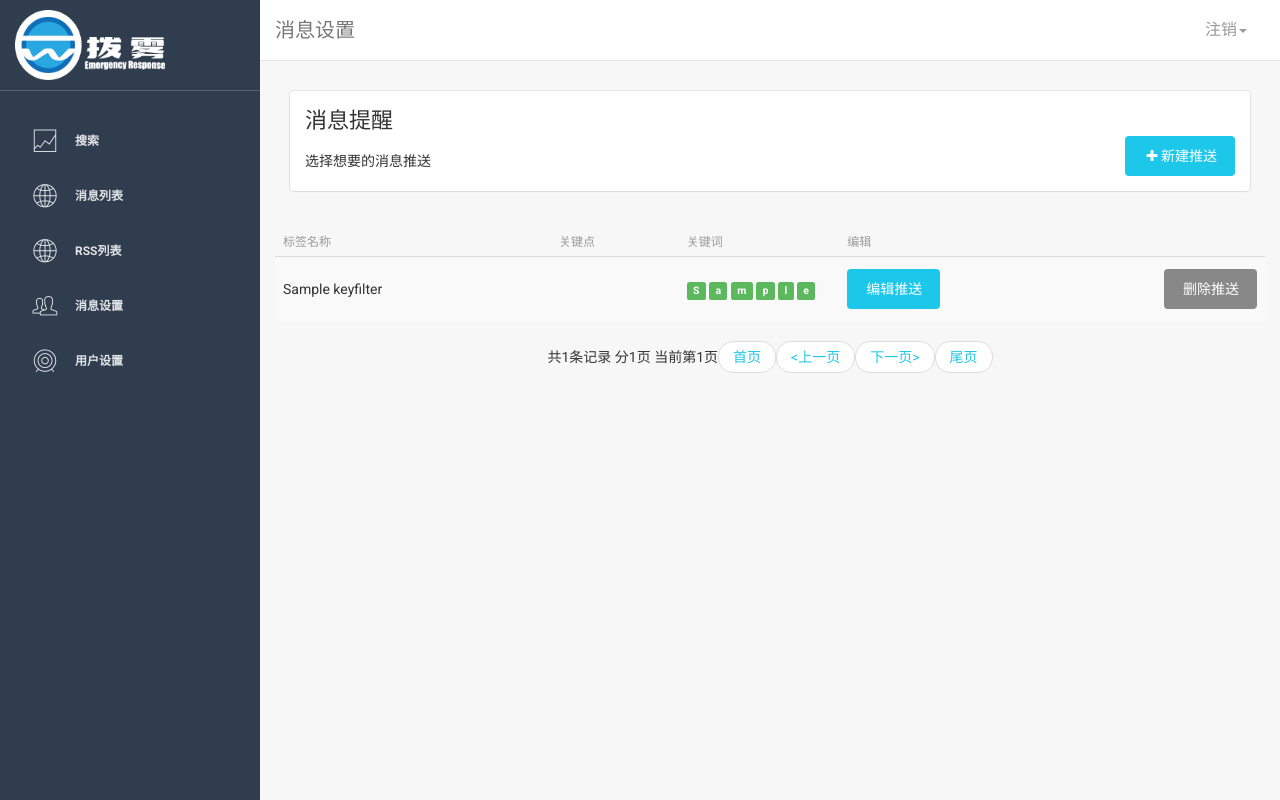
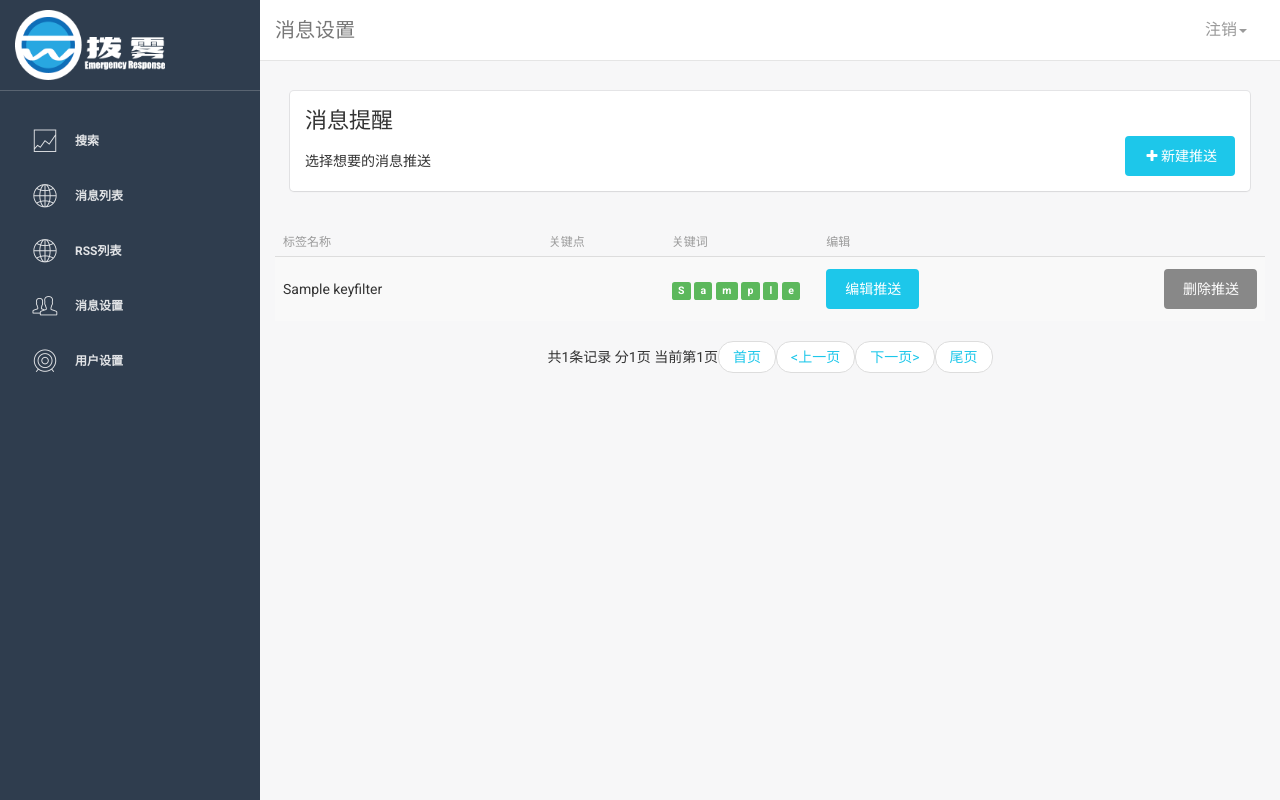
Before and after one commit to codingsu/apt_ioc_web, a Django app: template templates/keyfilter.html in a window 1280 px wide. Run offline with Django 3.2, Linux system fonts and the light colour scheme; the template is opened without the code that fills it: values that come from a table or form of the project are taken from there, others are empty; tables that the repository leaves empty hold one stand-in row (values such as "Sample post"); some libraries are stand-ins or nearby versions.

```diff
--- a/templates/keyfilter.html
+++ b/templates/keyfilter.html
@@ -56,7 +56,7 @@
                                     </div>
                                 {% endfor %}
                                     </td>
-                            <td style="max-width: 100px;overflow: hidden; text-overflow:ellipsis"><div style="float: right"><a  href="/deletekeyfilter?id={{ keyfilter.id }}" class="btn btn-error btn-fill"><i style="width: 1px" class="fa"></i>删除推送</a>
+                            <td style="max-width: 150px;overflow: hidden; text-overflow:ellipsis"><div style="float: right"><a  href="/deletekeyfilter?id={{ keyfilter.id }}" class="btn btn-error btn-fill"><i style="width: 1px" class="fa"></i>删除推送</a>
                   </div>
                     <div style="float: bottom;"><a href="/toeditkeyfilter?id={{ keyfilter.id }}" class="btn btn-info btn-fill"><i style="width: 1px" class="fa"></i>编辑推送</a>
                   </div></td>
```
